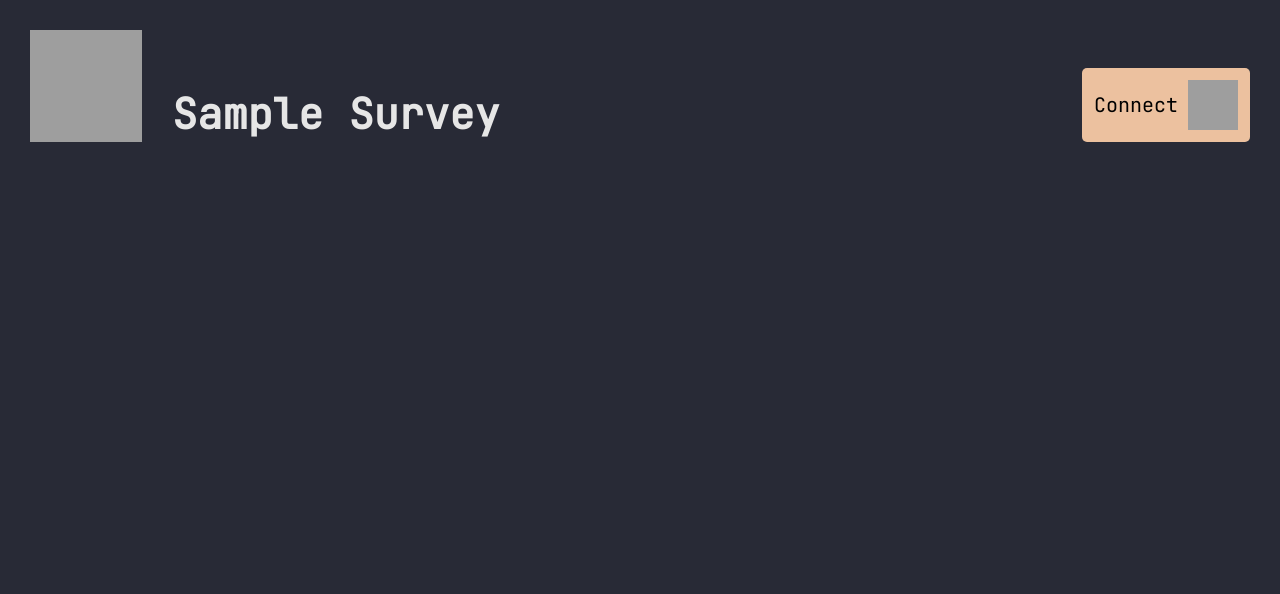
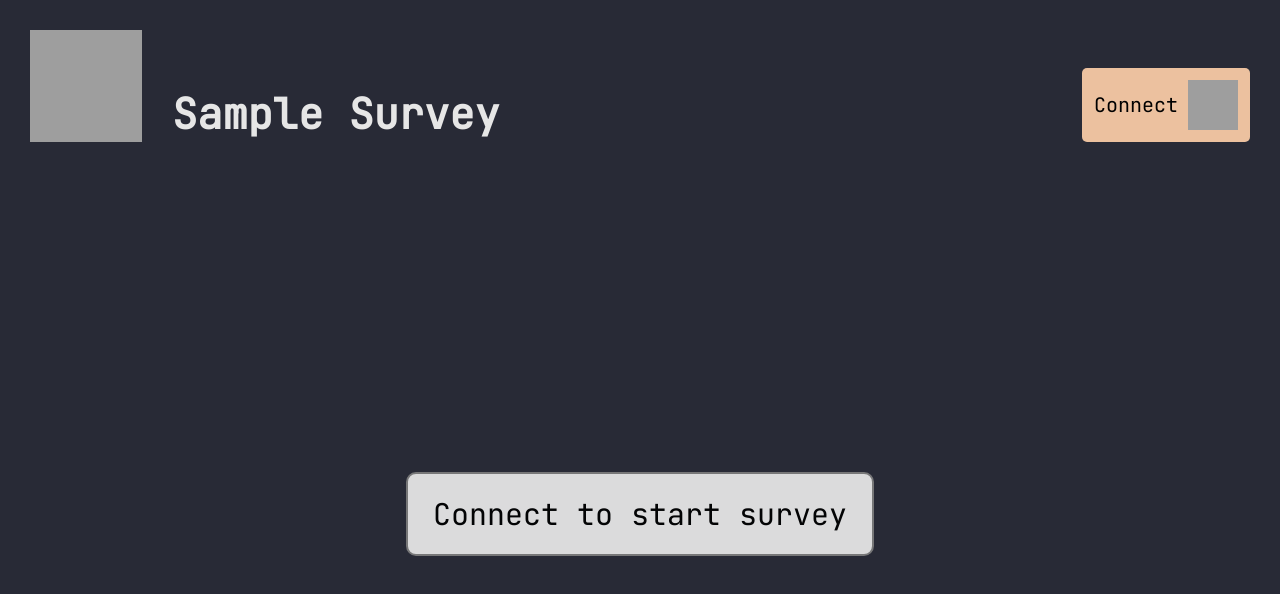
Before and after one commit to LaraSabatini/trivia-app-challenge, a Next.js app: page / in a window 1280 px wide. Shown: the top 594 px of the page. Built offline with nearby package versions, Linux system fonts and the light colour scheme; grey boxes are pictures that could not be loaded.

Commit message:
Created start survey button

```diff
--- a/components/AppContainer/index.tsx
+++ b/components/AppContainer/index.tsx
@@ -1,10 +1,13 @@
 import React, { useEffect, useContext } from "react"
 import { PlainContentContext } from "contexts/plainContentContext"
+import { AppContext } from "contexts/appContext"
 import NavBar from "components/NavBar"
 import getPlainContent from "services/getPlainContent.service"
+import StartButton from "./styles"
 
 function MainContainer() {
   const { setPlainContent } = useContext(PlainContentContext)
+  const { isConnected } = useContext(AppContext)
 
   const renderingStart = async () => {
     const content = await getPlainContent()
@@ -16,7 +19,14 @@ function MainContainer() {
     // eslint-disable-next-line react-hooks/exhaustive-deps
   }, [])
 
-  return <NavBar />
+  return (
+    <>
+      <NavBar />
+      <StartButton active={isConnected}>
+        {isConnected ? "Start survey" : "Connect to start survey"}
+      </StartButton>
+    </>
+  )
 }
 
 export default MainContainer
--- /dev/null
+++ b/components/AppContainer/styles.tsx
@@ -0,0 +1,35 @@
+import styled, { css } from "styled-components"
+import theme from "theme/index"
+
+const StartButton = styled.button<{ active: boolean }>`
+  display: flex;
+  margin: 300px auto;
+  outline: none;
+  border: 2px solid transparent;
+  padding: 20px 25px;
+  font-family: ${theme.fontFamily};
+  font-size: 30px;
+  border-radius: 10px;
+
+  @media screen and (max-width: 700px) {
+    border-radius: 10px;
+    font-size: 20px;
+  }
+
+  ${props =>
+    props.active
+      ? css`
+          background-color: ${theme.colors.orange};
+          cursor: pointer;
+          &:hover {
+            border: 2px solid ${theme.colors.orange_light};
+            box-shadow: 0px 4px 10px 5px rgba(236, 193, 159, 0.1);
+          }
+        `
+      : css`
+          opacity: 0.9;
+          border: 2px solid gray;
+        `}
+`
+
+export default StartButton
--- a/components/NavBar/index.tsx
+++ b/components/NavBar/index.tsx
@@ -12,11 +12,11 @@ import {
 
 function NavBar() {
   const { plainContent } = useContext(PlainContentContext)
-  const { setIsConnected } = useContext(AppContext)
+  const { setIsConnected, isConnected } = useContext(AppContext)
 
   const connectToWallet = () => {
     console.log("connecting")
-    setIsConnected(true)
+    setIsConnected(!isConnected)
   }
 
   return (
@@ -28,7 +28,7 @@ function NavBar() {
         <Title>{plainContent?.title}</Title>
       </LogoContainer>
       <Connect onClick={connectToWallet}>
-        <p>Connect</p>
+        <p>{!isConnected ? "Connect" : "Disconnect"}</p>
         <img
           src="https://upload.wikimedia.org/wikipedia/commons/thumb/3/36/MetaMask_Fox.svg/800px-MetaMask_Fox.svg.png"
           alt="Connect"
--- a/components/NavBar/styles.tsx
+++ b/components/NavBar/styles.tsx
@@ -53,6 +53,7 @@ const ImageContainer = styled.div`
 
 const Connect = styled.button`
   border-radius: 5px;
+  outline: none;
   background: ${theme.colors.orange_light};
   font-family: ${theme.fontFamily};
   border: 2px solid transparent;
```
